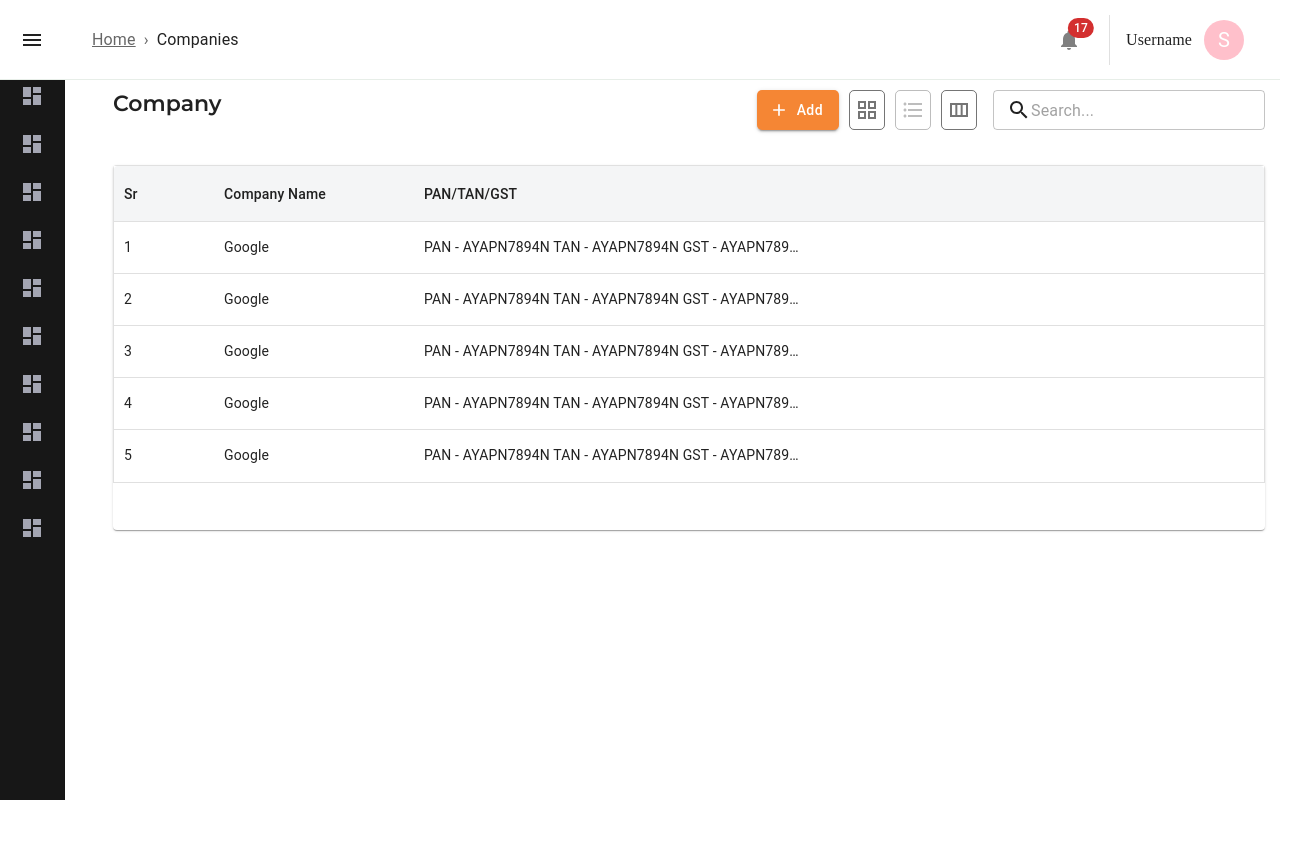
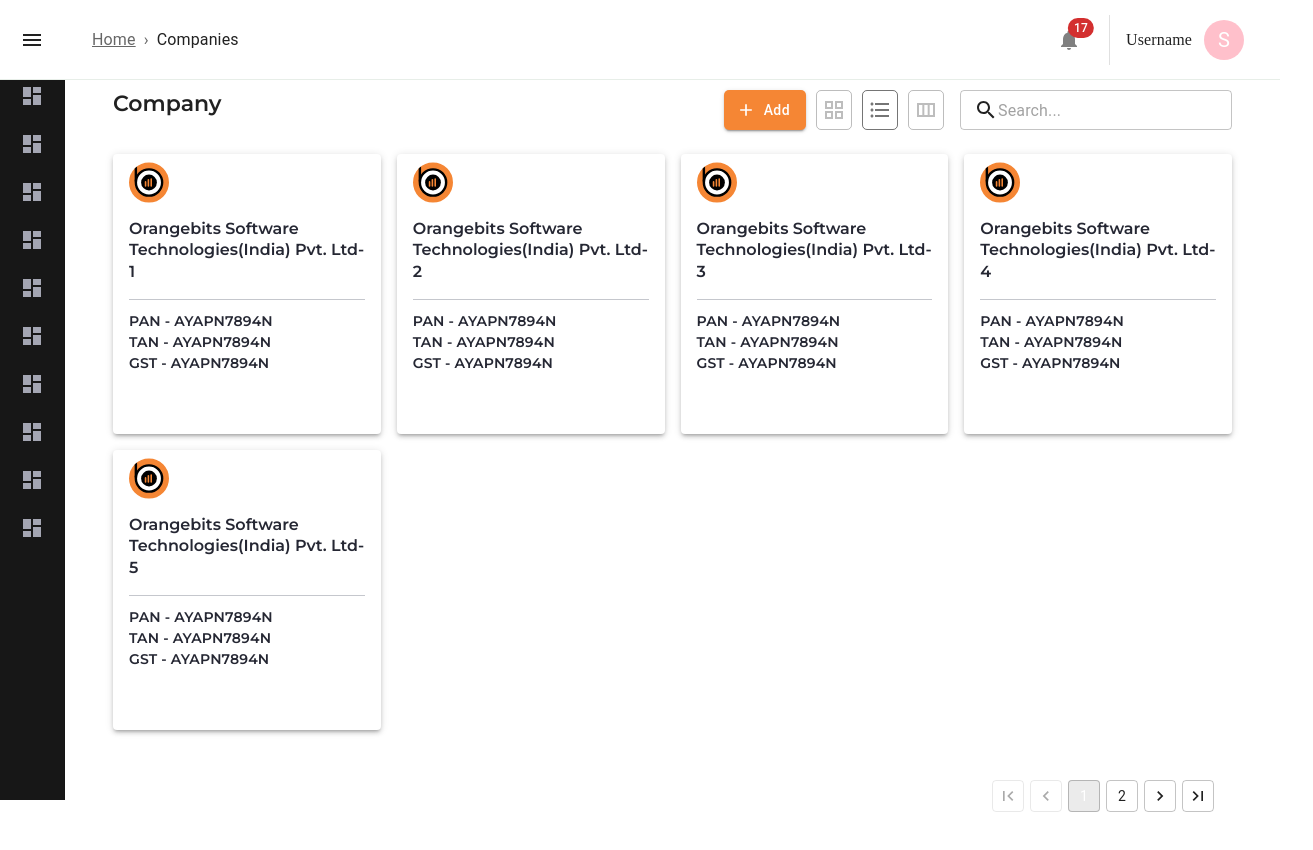
Before and after one commit to sumedh-mohod/HR-portal-react-js, a React (Create React App) app: page /companies in a window 1280 px wide. Shown: the whole page, 1313 px wide, since content can reach past the window. Before the commit the page ends 800 px from the top, so only its background shows below. Built offline with nearby package versions, Linux system fonts and the light colour scheme.

Commit message:
paginations

```diff
--- a/src/components/GridView/CompanyCard.tsx
+++ b/src/components/GridView/CompanyCard.tsx
@@ -14,7 +14,8 @@ const CompanyCard = ({
   handleCompanyAddClick: any;
 }) => {
   return (
-    <><Grid container spacing={2} sx={{ mt: 1 }}>
+    <>
+      <Grid container spacing={2} sx={{ mt: 1 }}>
         {companies?.map((company: any, index: number) => (
           <Grid item xs={12} sm={12} md={3} lg={3} xl={3}>
             <Card
@@ -28,19 +29,17 @@ const CompanyCard = ({
                 {company.name}
               </Typography>
               <Box {...styles.companyDescriptionBox}>
-              {company?.description?.map((des: any) => (
                 <>
                   <Typography {...styles.companyDescription}>
-                    {des.PAN}{" "}
+                    PAN - {company.PAN}{" "}
                   </Typography>
                   <Typography {...styles.companyDescription}>
-                    {des.TAN}{" "}
+                    TAN - {company.TAN}{" "}
                   </Typography>
                   <Typography {...styles.companyDescription}>
-                    {des.GST}{" "}
+                    GST - {company.GST}{" "}
                   </Typography>
                 </>
-              ))}
               </Box>
             </Card>
           </Grid>
--- a/src/components/ListView/CompanyList.tsx
+++ b/src/components/ListView/CompanyList.tsx
@@ -5,11 +5,9 @@ import { Grid, Box, Card, Typography, Paper } from "@mui/material";
 const CompaniesList = ({
   showColumns,
   rows,
-    handleCompanyAddClick,
 }: {
   showColumns: any;
   rows: any;
-    handleCompanyAddClick: any;
 }) => {
   return (
     <Card sx={{ marginTop: "35px", p: 0 }}>
--- /dev/null
+++ b/src/components/Paginations.tsx
@@ -0,0 +1,38 @@
+import React from "react";
+import { Grid, Typography, Paper, Box, Card } from "@mui/material";
+import Pagination from "@mui/material/Pagination";
+
+const Paginations = (props: any) => {
+  const { handlePageChange } = props;
+  return (
+    <Box
+      sx={{
+        display: "flex",
+        justifyContent: "flex-end",
+        margin: "15px",
+        marginTop: "50px",
+      }}
+    >
+      <Pagination
+        count={2}
+        showFirstButton
+        showLastButton
+        variant="outlined"
+        shape="rounded"
+        onChange={handlePageChange}
+        sx={{
+          //   "& .MuiPaginationItem": {
+          //     color: "#1C1B1F",
+          // background: "#D9D9D9",
+          //   },
+          "& .Mui-selected": {
+            background: "#F58634",
+            color: "#FFFFFF",
+          },
+        }}
+      />
+    </Box>
+  );
+};
+
+export default Paginations;
--- a/src/screens/Companies.tsx
+++ b/src/screens/Companies.tsx
@@ -1,22 +1,24 @@
-import React, { useEffect, useState } from "react";
-import { Grid, Typography, Paper, Box, TextField, Card, MenuItem, ListItemIcon, ListItemText, Menu, Button } from "@mui/material";
-import { DataGrid, GridToolbar, GridColDef } from "@mui/x-data-grid";
+import React, { useEffect, useState, useMemo } from "react";
+
+import { useNavigate } from "react-router-dom";
+
+import { Grid, Typography, Box, TextField, Button } from "@mui/material";
 import SearchIcon from "@mui/icons-material/Search";
+import AddIcon from "@mui/icons-material/Add";
+
+import { GridColDef } from "@mui/x-data-grid";
 import { Container } from "@mui/system";
-import { useNavigate } from "react-router-dom";
+
 import { styles } from "../styles/screens/CompanyList";
+import { globalStyles } from "../styles/global";
+
 import { useAppDispatch, useAppSelector } from "../store/hooks";
 import { companylist } from "../store/reducers/companies/companies";
+
 import CompanyCard from "../components/GridView/CompanyCard";
-import GridViewOutlinedIcon from "@mui/icons-material/GridViewOutlined";
-import FormatListBulletedOutlinedIcon from "@mui/icons-material/FormatListBulletedOutlined";
-import ViewColumnOutlinedIcon from "@mui/icons-material/ViewColumnOutlined";
-import IconButton from "@mui/material/IconButton";
-import DragIndicatorIcon from "@mui/icons-material/DragIndicator";
-import AddIcon from "@mui/icons-material/Add";
-import CloseIcon from "@mui/icons-material/Close";
-import { globalStyles } from "../styles/global";
 import CompaniesList from "../components/ListView/CompanyList";
+import Paginations from "../components/Paginations";
+import CustomizationButtons from "../components/CustomizationButtons";
 
 const columns: GridColDef[] = [
   {
@@ -26,7 +28,7 @@ const columns: GridColDef[] = [
     hide: false,
   },
   {
-    field: "company_name",
+    field: "name",
     headerName: "Company Name",
     width: 200,
     minWidth: 150,
@@ -34,63 +36,103 @@ const columns: GridColDef[] = [
     hide: false,
   },
   {
-    field: "description",
-    headerName: "PAN/TAN/GST",
-    width: 400,
+    field: "PAN",
+    headerName: "PAN",
+    width: 100,
     minWidth: 150,
     maxWidth: 400,
     hide: false,
   },
-  // { field: "company_name", headerName: "Company Name", minWidth: 150 },
-  // { field: "country", headerName: "Country", minWidth: 150 },
-  // { field: "employee_count", headerName: "Number of Employees", minWidth: 200 },
-  // { field: "project_count", headerName: "Number of Projects", minWidth: 150 },
-  // { field: "defaultCurrency", headerName: "Default Currency", minWidth: 150 },
+  {
+    field: "TAN",
+    headerName: "TAN",
+    width: 100,
+    minWidth: 150,
+    maxWidth: 400,
+    hide: false,
+  },
+  {
+    field: "GST",
+    headerName: "GST",
+    width: 100,
+    minWidth: 150,
+    maxWidth: 400,
+    hide: false,
+  },
+
+  {
+    field: "domain",
+    headerName: "Domain",
+    width: 100,
+    minWidth: 150,
+    maxWidth: 400,
+    hide: false,
+  },
+  {
+    field: "defaultLetterHead",
+    headerName: "Default Letter Head",
+    width: 100,
+    minWidth: 150,
+    maxWidth: 400,
+    hide: false,
+  },
+  {
+    field: "abbr",
+    headerName: "Abbrivation",
+    width: 100,
+    minWidth: 150,
+    maxWidth: 400,
+    hide: false,
+  },
+  {
+    field: "taxID",
+    headerName: "Tax Id",
+    width: 100,
+    minWidth: 150,
+    maxWidth: 400,
+    hide: false,
+  },
+  {
+    field: "dateofEstiblishment",
+    headerName: "Date of Estiblishment",
+    width: 100,
+    minWidth: 150,
+    maxWidth: 400,
+    hide: false,
+  },
+
+  { field: "country", headerName: "Country", minWidth: 150 },
+  { field: "defaultCurrency", headerName: "Default Currency", minWidth: 150 },
 ];
 
-const rows = [
-  {
-    id: 1,
-    company_name: "Google",
-    description:
-      "PAN - AYAPN7894N TAN - AYAPN7894N GST - AYAPN7894N",
-  },
-  {
-    id: 2,
-    company_name: "Google",
-    description:
-      "PAN - AYAPN7894N TAN - AYAPN7894N GST - AYAPN7894N",
-  },
-  {
-    id: 3,
-    company_name: "Google",
-    description:
-      "PAN - AYAPN7894N TAN - AYAPN7894N GST - AYAPN7894N",
-  },
-  {
-    id: 4,
-    company_name: "Google",
-    description:
-      "PAN - AYAPN7894N TAN - AYAPN7894N GST - AYAPN7894N",
-  },
-  {
-    id: 5,
-    company_name: "Google",
-    description:
-      "PAN - AYAPN7894N TAN - AYAPN7894N GST - AYAPN7894N",
-  },
-];
+let PageSize = 5;
 
 const CompanyList = () => {
   const dispatch = useAppDispatch();
+  const navigate = useNavigate();
+
+  const [designView, setDesignView] = useState("grid");
+  const [anchorEl, setAnchorEl] = React.useState<null | HTMLElement>(null);
+  const [showColumns, setShowColumns] = useState(columns);
+  const [currentPage, setCurrentPage] = useState(1);
+
+  const openDropDown = Boolean(anchorEl);
+
   const companyStore = useAppSelector((state) => state.companies);
   const { isLoadingRequest, companies } = companyStore;
-  const navigate = useNavigate();
 
-  const [designView, setDesignView] = useState("list");
-  const [anchorEl, setAnchorEl] = React.useState<null | HTMLElement>(null);
-  const openDropDown = Boolean(anchorEl);
-  const [showColumns, setShowColumns] = useState(columns);
+  const currentTableData = useMemo(() => {
+    const firstPageIndex = (currentPage - 1) * PageSize;
+    const lastPageIndex = firstPageIndex + PageSize;
+    return companies?.slice(firstPageIndex, lastPageIndex);
+  }, [currentPage, isLoadingRequest]);
+
+  useEffect(() => {
+    dispatch(companylist())
+      .unwrap()
+      .then((response: any) => {})
+      .catch((error) => {});
+  }, []);
 
   const handleCompanyAddClick = () => {
     navigate("/companies/add");
@@ -101,13 +143,6 @@ const CompanyList = () => {
       state: { company },
     });
   };
-
-  useEffect(() => {
-    dispatch(companylist())
-      .unwrap()
-      .then((response: any) => { })
-      .catch((error) => { });
-  }, []);
 
   const handleClickDropDown = (event: React.MouseEvent<HTMLButtonElement>) => {
     setAnchorEl(event.currentTarget);
@@ -132,6 +167,13 @@ const CompanyList = () => {
     });
   };
 
+  const handlePageChange = (
+    event: React.ChangeEvent<unknown>,
+    value: number
+  ) => {
+    setCurrentPage(value);
+  };
+
   return (
     <Container>
       {/* box for search bar and company */}
@@ -144,7 +186,8 @@ const CompanyList = () => {
             display: "flex",
           }}
         >
-          <Button variant="contained"
+          <Button
+            variant="contained"
             onClick={handleCompanyAddClick}
             startIcon={<AddIcon />}
             sx={{
@@ -153,134 +196,24 @@ const CompanyList = () => {
               mr: "10px",
               cursor: "pointer",
               fontSize: "14px",
-              textTransform: "inherit"
-            }}
-          > Add</Button>
-          <IconButton
-            sx={{
-              padding: "5px",
-              borderRadius: "5px",
-              border: "solid",
-              display: "flex",
-              alignItems: "center",
-              justifyContent: "center",
-              borderColor: "grey",
-              borderWidth: "thin",
-              mr: "10px",
-              cursor: "pointer",
-            }}
-            disabled={designView === "grid" ? true : false}
-            onClick={() => {
-              setDesignView("grid");
+              textTransform: "inherit",
             }}
           >
-            <GridViewOutlinedIcon />
-          </IconButton>
-          <IconButton
-            sx={{
-              padding: "5px",
-              borderRadius: "5px",
-              border: "solid",
-              display: "flex",
-              alignItems: "center",
-              justifyContent: "center",
-              borderColor: "grey",
-              borderWidth: "thin",
-              mr: "10px",
-              cursor: "pointer",
-            }}
-            disabled={designView === "list" ? true : false}
-            onClick={() => {
-              setDesignView("list");
-            }}
-          >
-            <FormatListBulletedOutlinedIcon />
-          </IconButton>
-          <IconButton
-            sx={{
-              padding: "5px",
-              borderRadius: "5px",
-              border: "solid",
-              display: "flex",
-              alignItems: "center",
-              justifyContent: "center",
-              borderColor: "grey",
-              borderWidth: "thin",
-              cursor: "pointer",
-            }}
-            id="basic-button"
-            aria-controls={openDropDown ? "basic-menu" : undefined}
-            aria-haspopup="true"
-            aria-expanded={openDropDown ? "true" : undefined}
-            onClick={handleClickDropDown}
-            disabled={designView === "grid" ? true : false}
-          >
-            <ViewColumnOutlinedIcon />
-          </IconButton>
-          <Menu
-            id="basic-menu"
+            Add
+          </Button>
+
+          <CustomizationButtons
+            setDesignView={setDesignView}
+            handleClickDropDown={handleClickDropDown}
+            handleCloseDropDown={handleCloseDropDown}
+            handleAddColumn={handleAddColumn}
+            handleRemoveColumn={handleRemoveColumn}
+            designView={designView}
+            openDropDown={openDropDown}
             anchorEl={anchorEl}
-            open={openDropDown}
-            onClose={handleCloseDropDown}
-            MenuListProps={{
-              "aria-labelledby": "basic-button",
-            }}
-            sx={{
-              "& 	.MuiMenu-paper": {
-                width: "22vw",
-                padding: "10px",
-              },
-            }}
-          >
-            {showColumns.map((item) => (
-              <MenuItem
-                sx={{
-                  "&:hover": {
-                    cursor: "default",
-                  },
-                  padding: "5px",
-                  border: "solid",
-                  borderWidth: 1,
-                  borderRadius: "5px",
-                  marginTop: "15px",
-                  borderColor: "#DFDFDF",
-                  backgroundColor: !item.hide ? "#EDEDED" : "white",
-                }}
-              >
-                <ListItemIcon>
-                  <DragIndicatorIcon />
-                </ListItemIcon>
-                <ListItemText
-                  sx={{
-                    textAlign: "start",
-                  }}
-                >
-                  {item.headerName}
-                </ListItemText>
-                <ListItemIcon
-                  sx={{
-                    "&:hover": {
-                      cursor: "pointer",
-                    },
-                  }}
-                >
-                  {item.hide ? (
-                    <AddIcon
-                      onClick={() => {
-                        handleAddColumn(item);
-                      }}
-                    />
-                  ) : (
-                    <CloseIcon
-                      onClick={() => {
-                        handleRemoveColumn(item);
-                      }}
-                    />
-                  )}
-                </ListItemIcon>
-              </MenuItem>
-            ))}
-          </Menu>
+            showColumns={showColumns}
+          />
+
           <TextField
             sx={{ ml: 2 }}
             size="small"
@@ -296,19 +229,16 @@ const CompanyList = () => {
 
       <Grid container spacing={0} direction="row" style={{ minHeight: "50vh" }}>
         {designView === "list" ? (
-          <CompaniesList
-            handleCompanyAddClick={handleCompanyAddClick}
-            showColumns={showColumns}
-            rows={rows}
-          />
+          <CompaniesList showColumns={showColumns} rows={currentTableData} />
         ) : (
           <CompanyCard
-            companies={companies}
+            companies={currentTableData}
             handleCompanyEditClick={handleCompanyEditClick}
             handleCompanyAddClick={handleCompanyAddClick}
           />
         )}
       </Grid>
+      <Paginations handlePageChange={handlePageChange} />
     </Container>
   );
 };
--- a/src/screens/Employee.tsx
+++ b/src/screens/Employee.tsx
@@ -1,8 +1,7 @@
-import React, { useState } from "react";
+import React, { useState, useMemo } from "react";
+
 import { GridColDef } from "@mui/x-data-grid";
 import { Box, Typography, Container, TextField, Button } from "@mui/material";
-import { useAppDispatch } from "../store/hooks";
-// import { getEmployee} from "../store/reducers/employee/employee";
 import { useNavigate } from "react-router-dom";
 import { styles } from "../styles/screens/Employee";
 import SearchIcon from "@mui/icons-material/Search";
@@ -11,7 +10,7 @@ import { globalStyles } from "../styles/global";
 import EmployeeCard from "../components/GridView/EmployeeCard";
 import EmployeeList from "../components/ListView/EmployeeList";
 import CustomizationButtons from "../components/CustomizationButtons";
-import Paginations from "../components/ListView/Paginations";
+import Paginations from "../components/Paginations";
 
 // colums data
 const columns: GridColDef[] = [
@@ -55,6 +54,7 @@ const columns: GridColDef[] = [
     hide: false,
   },
 ];
+
 // row data
 const rows = [
   {
@@ -143,26 +143,21 @@ const rows = [
   },
 ];
 
+let PageSize = 5;
 const Employee = () => {
   const navigate = useNavigate();
-  const dispatch = useAppDispatch();
-  const calculate = rows.length / 5;
-  const numberOfPages = Math.ceil(calculate);
-  console.log("numberOfPages", numberOfPages);
-  //   const partnersStore = useAppSelector((state) => state.partners);
-  //   const { isLoadingRequest, partners } = partnersStore;
-  //   console.log("partners data is", partners);
+
   const [designView, setDesignView] = useState("list");
   const [currentPage, setCurrentPage] = useState(1);
   const [anchorEl, setAnchorEl] = React.useState<null | HTMLElement>(null);
   const openDropDown = Boolean(anchorEl);
   const [showColumns, setShowColumns] = useState(columns);
-  //   useEffect(() => {
-  //     dispatch(getPartners())
-  //       .unwrap()
-  //       .then((response: any) => {})
-  //       .catch((error: any) => {});
-  //   }, []);
+
+  const currentTableData = useMemo(() => {
+    const firstPageIndex = (currentPage - 1) * PageSize;
+    const lastPageIndex = firstPageIndex + PageSize;
+    return rows?.slice(firstPageIndex, lastPageIndex);
+  }, [currentPage]);
 
   // add and edit functions
   const handleEmployeeEditClick = () => {
@@ -255,23 +250,20 @@ const Employee = () => {
           />
         </Box>
       </Box>
+
       <Box>
         {designView === "list" ? (
-          <EmployeeList columns={showColumns} rows={rows} />
+          <EmployeeList columns={showColumns} rows={currentTableData} />
         ) : (
           <EmployeeCard
-            employee={rows}
+            employee={currentTableData}
             handleEmployeeEditClick={handleEmployeeEditClick}
             handleEmployeeAddClick={handleEmployeeAddClick}
             index={undefined}
           />
         )}
       </Box>
-      {/* <Paginations
-        numberOfPages={numberOfPages}
-        handlePageChange={handlePageChange}
-        currentPage={currentPage}
-      /> */}
+      <Paginations handlePageChange={handlePageChange} />
     </Container>
   );
 };
--- a/src/screens/Partners.tsx
+++ b/src/screens/Partners.tsx
@@ -147,6 +147,7 @@ const Partners = () => {
             anchorEl={anchorEl}
             showColumns={showColumns}
           />
+
           <TextField
             sx={{ ml: 2 }}
             size="small"
```
Also changed, not shown: src/components/ListView/EmployeeList.tsx (+16 -10 lines), src/components/ListView/Paginations.tsx (deleted, +0 -33 lines), src/store/reducers/companies/companies.ts (+104 -24 lines). Lines whose indentation alone changed are shown as unchanged.
